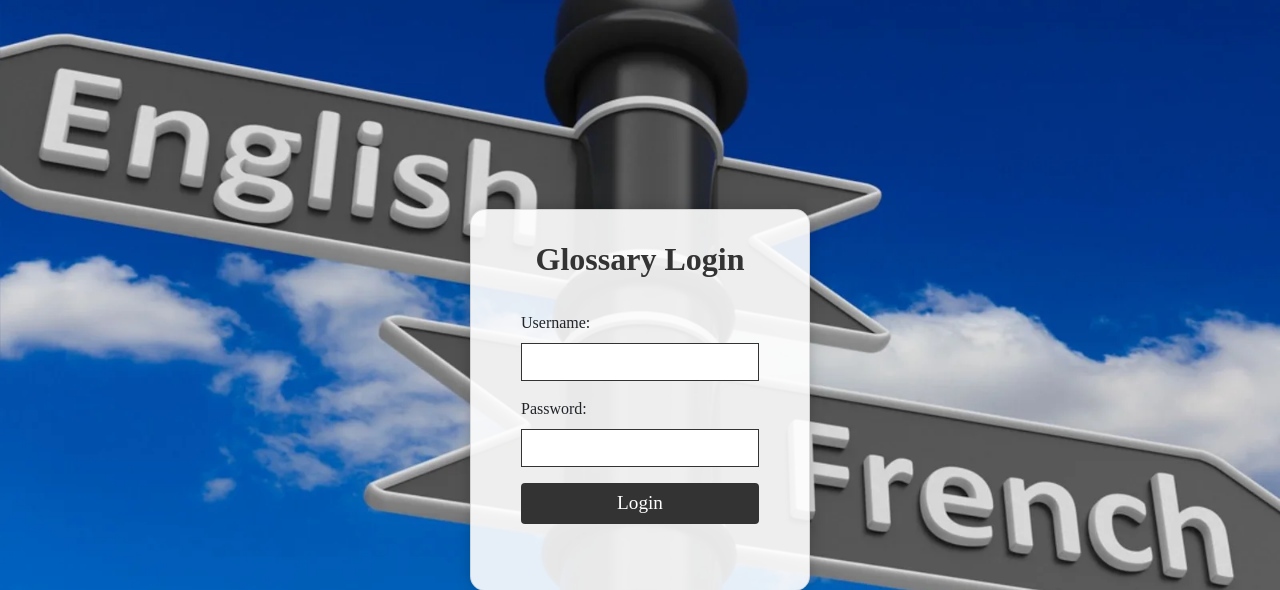
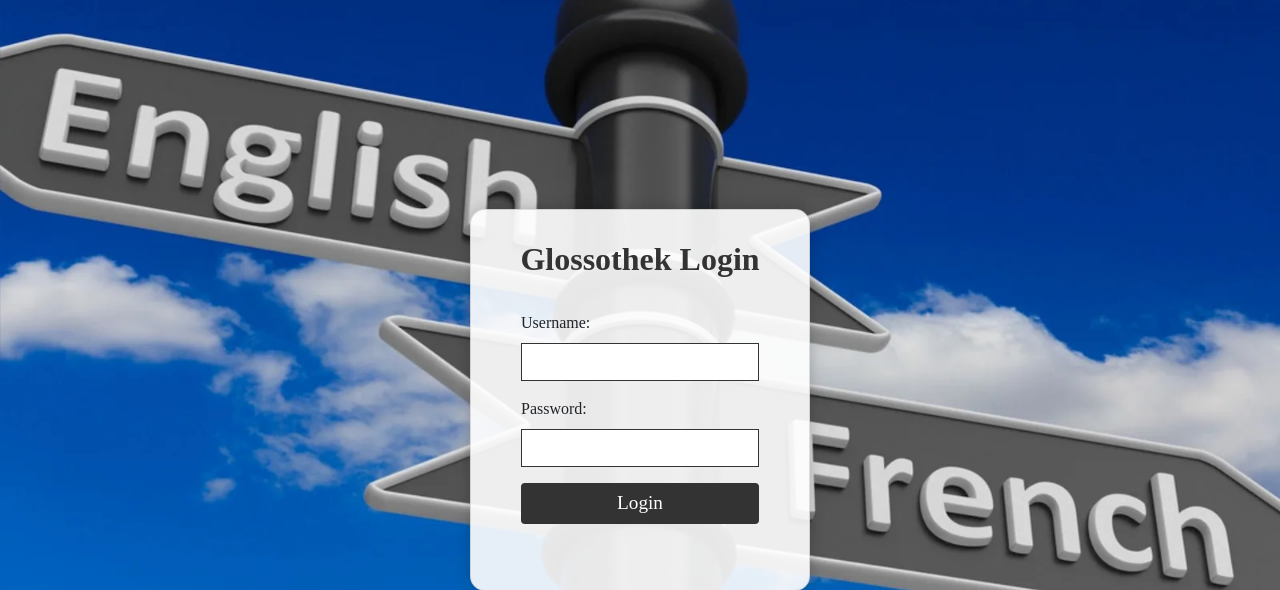
Before and after one commit to DanielC-N/vocab-web-app, a PHP site: page /login.php in a window 1280 px wide. Shown: the top 590 px of the page. Run offline with PHP 8.4, Linux system fonts and the light colour scheme.

Commit message:
renamings

```diff
--- a/login.php
+++ b/login.php
@@ -58,7 +58,7 @@ if ($_SERVER['REQUEST_METHOD'] == 'POST') {
 <head>
     <meta charset="UTF-8">
     <meta name="viewport" content="width=device-width, initial-scale=1.0">
-    <title>Login - Glossary</title>
+    <title>Login - Glossothek</title>
     <!-- Bootstrap CSS -->
     <link href="https://stackpath.bootstrapcdn.com/bootstrap/4.5.2/css/bootstrap.min.css" rel="stylesheet">
     <!-- Custom CSS -->
@@ -68,7 +68,7 @@ if ($_SERVER['REQUEST_METHOD'] == 'POST') {
     <div class="container login-container">
         <div class="col-md-6 col-lg-4">
             <div class="card">
-                <h3 class="card-title text-center">Glossary Login</h3>
+                <h3 class="card-title text-center">Glossothek Login</h3>
                 <div class="card-body">
                     <form method="POST" action="login.php">
                         <div class="form-group">
```
